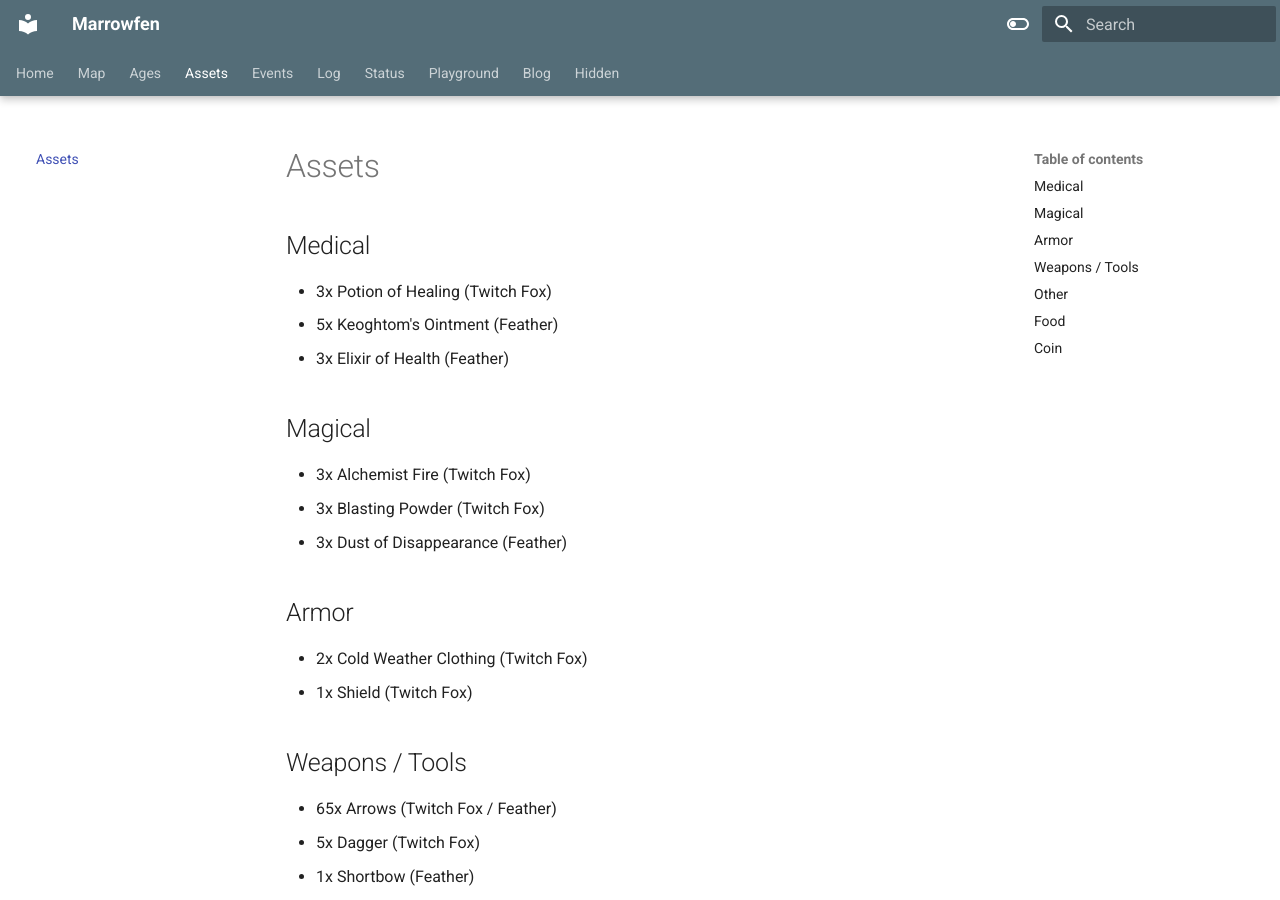
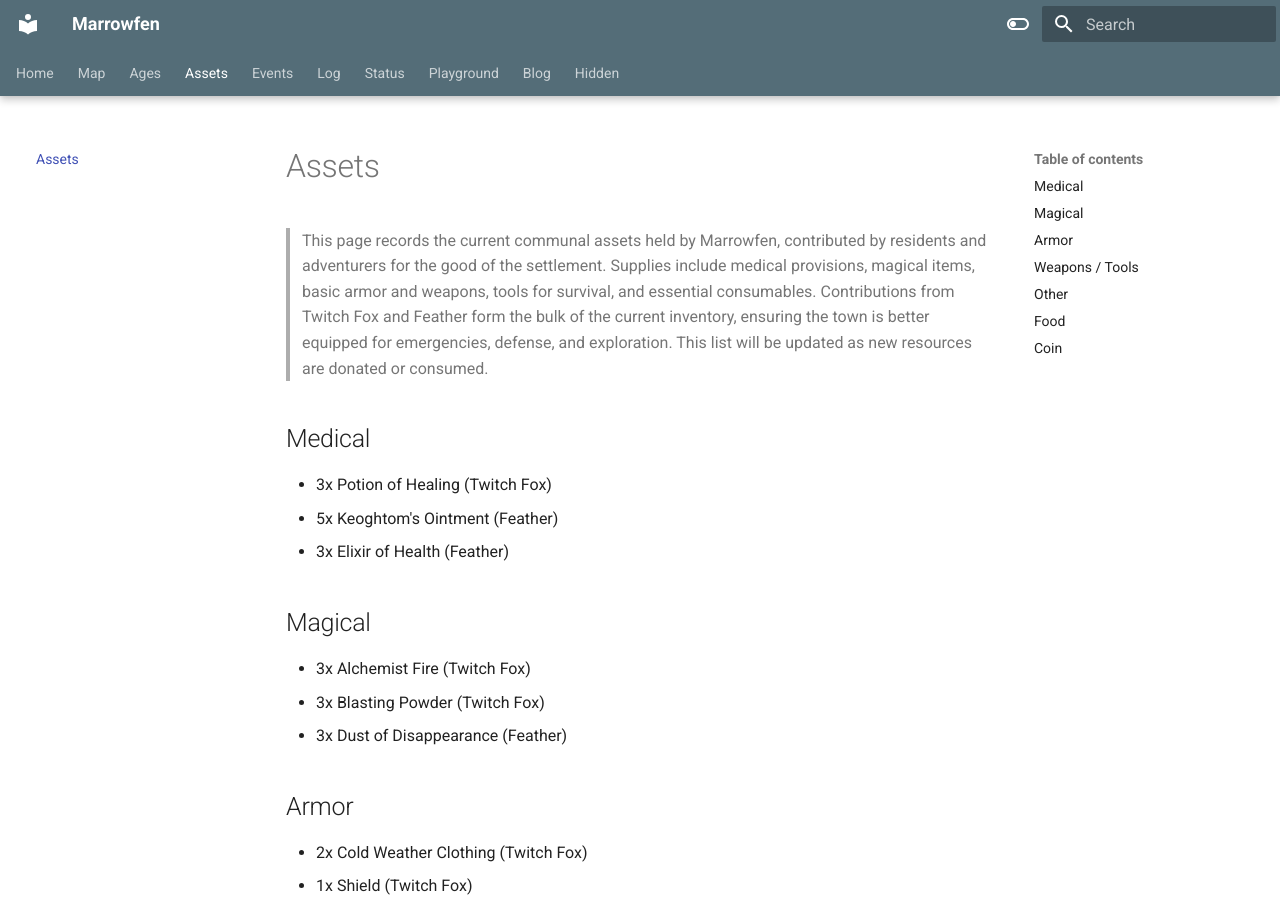
Before and after one commit to marrowfen/marrowfen.github.io, an MkDocs documentation site: the page built from docs/World Assets.md, in a window 1280 px wide and 900 px high. Built offline with MkDocs 1.6.1 and Material for MkDocs 9.7.7, drawn with Linux system fonts in a browser that asks for light colours.

Commit message:
Vault deploy: PromptFerret 2025-06-02 00:20:27 - 1 M docs/World Assets.md

```diff
--- a/docs/World Assets.md
+++ b/docs/World Assets.md
@@ -1,5 +1,6 @@
 # Assets
 
+> This page records the current communal assets held by Marrowfen, contributed by residents and adventurers for the good of the settlement. Supplies include medical provisions, magical items, basic armor and weapons, tools for survival, and essential consumables. Contributions from Twitch Fox and Feather form the bulk of the current inventory, ensuring the town is better equipped for emergencies, defense, and exploration. This list will be updated as new resources are donated or consumed.
 ## Medical
 - 3x Potion of Healing (Twitch Fox)
 - 5x Keoghtom's Ointment (Feather)
```
